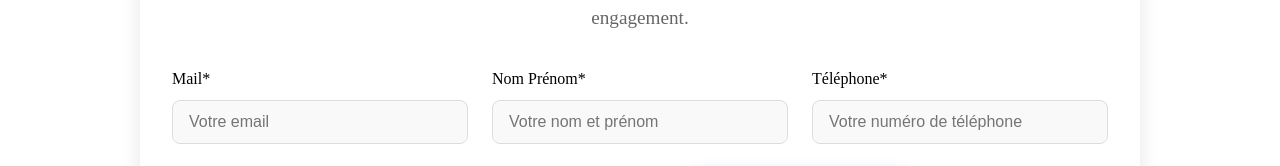
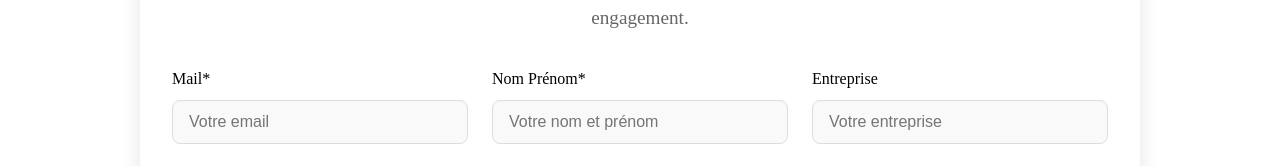
Before and after one commit to creacress/web-cresson-tech-v-0, a Next.js app: page /contact in a window 1280 px wide. Shown: the part 356-522 px from the top of the page. Built offline with nearby package versions, Linux system fonts and the light colour scheme.

Commit message:
test api

```diff
--- a/next.config.ts
+++ b/next.config.ts
@@ -1,7 +1,14 @@
-module.exports = {
+/** @type {import('next').NextConfig} */
+const nextConfig = {
   reactStrictMode: true,
   images: {
-    domains: ['webcresson.com'],
+    remotePatterns: [
+      {
+        protocol: 'https',
+        hostname: 'webcresson.com',
+        pathname: '**',
+      },
+    ],
     formats: ['image/avif', 'image/webp'],
   },
   typescript: {
@@ -34,3 +41,5 @@ module.exports = {
     ];
   },
 };
+
+module.exports = nextConfig;
--- a/src/app/api/contact/route.ts
+++ b/src/app/api/contact/route.ts
@@ -9,7 +9,7 @@ export async function POST(req: Request) {
     const { email, name, phone, company, comments } = await req.json();
 
     // Validation des champs obligatoires
-    if (!email || !name || !phone || !company) {
+    if (!email || !name || !phone) {
       return NextResponse.json(
         { error: "Tous les champs obligatoires doivent être remplis." },
         { status: 400 }
--- a/src/app/contact/page.tsx
+++ b/src/app/contact/page.tsx
@@ -125,9 +125,8 @@ export default function ContactForm() {
               value={email}
               onChange={handleEmailChange}
               required
-              className={`${styles.inputField} ${
-                isValidEmail === false ? styles.error : ""
-              }`}
+              className={`${styles.inputField} ${isValidEmail === false ? styles.error : ""
+                }`}
             />
             {isValidEmail === false && (
               <small className={styles.errorText}>Email invalide</small>
@@ -147,6 +146,19 @@ export default function ContactForm() {
               className={styles.inputField}
             />
           </div>
+          <div className={styles.formGroup}>
+            <label htmlFor="company">Entreprise</label>
+            <input
+              type="text"
+              id="company"
+              name="company"
+              placeholder="Votre entreprise"
+              value={company}
+              onChange={(e) => setCompany(e.target.value)}
+              className={styles.inputField}
+            />
+          </div>
+
 
           <div className={styles.formGroup}>
             <label htmlFor="phone">Téléphone*</label>
```
